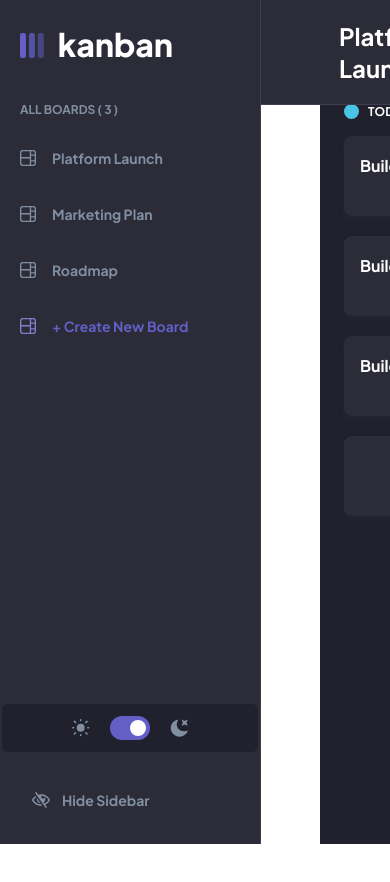
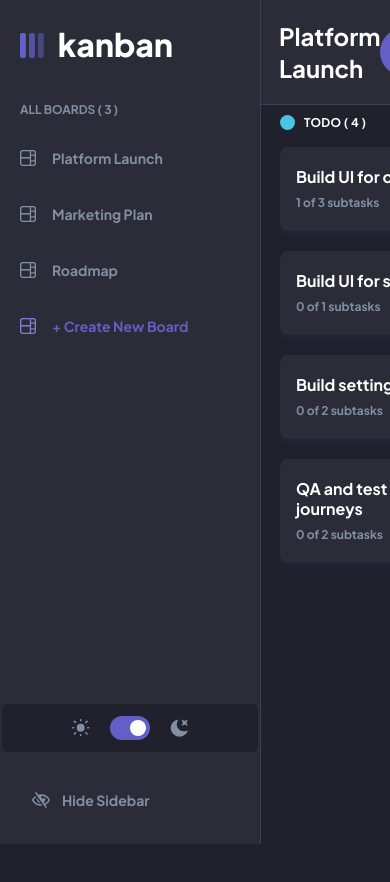
Before and after one commit to AdrianoEscarabote/Kanban-task-management-web-app, a Next.js app: page / in a window 390 px wide. Shown: the top 882 px of the page. Before the commit the page ends 844 px from the top, so only its background shows below. Built offline with nearby package versions, Linux system fonts and the light colour scheme.

Commit message:
feat: tablet responsiveness made

```diff
--- a/src/pages/index.tsx
+++ b/src/pages/index.tsx
@@ -8,6 +8,9 @@ import { setNameBoard } from '@/redux/nameBoard/actions'
 import ViewTaskModal from '@/components/shared/ViewTaskModal'
 import EditBoard from '@/components/shared/EditBoard'
 import DeleteTaskModal from '@/components/shared/DeleteTaskModal'
+import style from "../styles/style.module.css"
+import Button from '@/components/shared/Button'
+import EditTaskModal from '@/components/shared/EditTaskModal'
 
 const Home = () => {
   const dispatch = useDispatch()
@@ -15,6 +18,11 @@ const Home = () => {
   const { theme } = useSelector((rootReducer: rootState) => rootReducer.themeReducer)
   const { nameBoard } = useSelector((rootReducer: rootState) => rootReducer.reducerNameBoard)
   const boardNames = useSelector((rootReducer: rootState) => rootReducer.boardSlice)
+  const [task, setTask] = useState<string>("")
+  const [editBoardOpen, setEditBoardOpen] = useState<boolean>(false)
+  const [viewTaskModalOpen, setViewTaskModalOpen] = useState<boolean>(false)
+  const [deleteTaskModalOpen, setDeleteTaskModalOpen] = useState<boolean>(false)
+  const [editTaskModalOpen, setEditTaskModalOpen] = useState<boolean>(false)
 
   useEffect(() => {
     if (localStorage.getItem("nameBoard")) {
@@ -24,13 +32,15 @@ const Home = () => {
     }
   },[])
 
-
-  const [task, setTask] = useState<string>("")
-
-
-  const [editBoardOpen, setEditBoardOpen] = useState<boolean>(false)
-  const [viewTaskModalOpen, setViewTaskModalOpen] = useState<boolean>(false)
-  const [deleteTaskModalOpen, setDeleteTaskModalOpen] = useState<boolean>(false)
+  useEffect(() => {
+    if (theme === "light") {
+      document.querySelector("body")?.classList.add("body_light")
+      document.querySelector("body")?.classList.remove("body_dark")
+    } else {
+      document.querySelector("body")?.classList.add("body_dark")
+      document.querySelector("body")?.classList.remove("body_light")
+    }
+  }, [theme])
 
   // edit board open
   const handleOpenEditBoardModal = () => {
@@ -41,28 +51,25 @@ const Home = () => {
     setViewTaskModalOpen(!viewTaskModalOpen)
   }
 
-  // delete task modal open
-  const handleTaskModalOpen = () => {
-    setDeleteTaskModalOpen(!deleteTaskModalOpen)
-  }
-
   return (
     <>
       <Head>
         <title>Frontend Mentor | Kanban task management web app</title>
       </Head>
-      <main className={`transition min-h-screen pt-20 duration-0 flex flex-col items-start overflow-x-scroll justify-between ${theme === "light" ? "bg-almost_White" : "bg-almost_Dark" }`}>
-        <section className='flex items-start gap-6 p-6'>
+      <>
         {
           boardNames.boards
           .filter((board) => board.name === (!nameBoard ? boardNames.boards[0].name : nameBoard))
           .map((board) => (
             board &&
+            board.columns.length !== 0 ?
+            <main className={`transition min-h-screen overflow-y-scroll pt-20 duration-0 flex flex-col items-start justify-between ${theme === "light" ? "bg-almost_White" : "bg-almost_Dark" }`}>
+              <section className='h-full flex items-start gap-6 p-5'>
+                {
                   board.columns.map((col, index) => (
-                <div className='flex flex-col gap-4' key={index}>
-
+                    <div className='flex flex-col gap-4 h-full' key={index}>
                       <h3
-                  className={`font-bold uppercase tracking-wide text-xs/4
+                      className={`font-bold z-10 uppercase tracking-wide text-xs/4
                       ${theme === "light"
                       ? "text-_dark"
                       : "text-_white"}
@@ -76,29 +83,26 @@ const Home = () => {
                       ? "done relative pl-6"
                       : ""}
                       `}>{col.name} ( {col.tasks ? col.tasks.length : 0 } )</h3>
-
-                  <ul key={index} style={{ height: "80vh" }} className={`flex flex-col gap-5 w-72 rounded-md ${col?.tasks?.length === 0 || !col.tasks ? theme === "light" ? "col-gradient" : "col-gradient-dark" : "" }`}>
-
+                      <ul key={index} className={`flex h-full flex-col gap-5 w-72 rounded-md ${col?.tasks?.length === 0 || !col.tasks ? theme === "light" ? "col-gradient" : "col-gradient-dark" : "" }`}>
                         {
-
                           col?.tasks?.map((col, index) => (
-
                             <li key={index} style={{ boxShadow: "0px 4px 6px rgba(54, 78, 126, 0.101545)" }} className={`rounded-lg ${theme === "light" ? "bg-_white" : "bg-dark_Gray"}`}>
-                          <button className={`px-4 py-5 w-72 min-h-20 flex flex-start`} onClick={() => {
+                              <button className={`px-4 py-5 w-72 min-h-20 flex flex-col flex-start justify-start`} onClick={() => {
                                 handleOpenViewTaskModal()
                                 setTask(col.title)
                               }}>
-                            <p className={`font-bold text-base/5 ${theme === "light" ? "text-_dark" : "text-_white"}`}>{col.title}</p>
+                                <div className="flex flex-col gap-2">
+                                  <p className={`text-start font-bold text-base/5 ${theme === "light" ? "text-_dark" : "text-_white"}`}>{col.title}</p>
+                                  {
+                                    col.subtasks.length > 0 ? <span className={`text-_gray font-bold text-xs self-start`}>{col.subtasks.filter(sub => sub.isCompleted).length} of {col.subtasks.length} subtasks</span> : null
+                                  }
+                                </div>
                               </button>
                             </li>
-
                           ))
-
                         }
                       </ul>
                     </div>
-
-              ))
                   ))
                 }
                 <button
@@ -108,22 +112,40 @@ const Home = () => {
                 >
                   + New Column
                 </button>
+              </section>
+            </main>
+            : <main className={`transition min-h-screen pt-20 duration-0 flex flex-col items-center justify-center ${theme === "light" ? "bg-almost_White" : "bg-almost_Dark" }`}>
+                <section className='flex flex-col justify-center items-center gap-6 p-6'>
+                  <h2 className='font-bold text-lg/6 text-_gray'>This board is empty. Create a new column to get started.</h2>
+                  <div style={{ maxWidth: "174px", width: "100%" }}>
+                    <Button
+                      backgroundColor='#635FC7'
+                      label='+ Add New Column'
+                      size='small'
+                      textColor='#FFF'
+                      hover={style.hover_purpleLight}
+                      onClick={handleOpenEditBoardModal}
+                      />
+                  </div>
+                </section>
+              </main>
+          ))
+        }
         {
           editBoardOpen ? <EditBoard closeModal={() => setEditBoardOpen(false)} /> : null
         }
-
         {
-            viewTaskModalOpen ? <ViewTaskModal taskTarget={task} closeElipsis={() => setDeleteTaskModalOpen(!deleteTaskModalOpen)} closeModal={() => setViewTaskModalOpen(false)} /> : null
+          viewTaskModalOpen ? <ViewTaskModal taskTarget={task} openDeleteTaskModal={() => setDeleteTaskModalOpen(!deleteTaskModalOpen)} openEditTaskModal={() => setEditTaskModalOpen(!editTaskModalOpen)} closeModal={() => setViewTaskModalOpen(false)} /> : null
         }
-
         {
           deleteTaskModalOpen ? <DeleteTaskModal NameToDelete={task} closeModal={() => setDeleteTaskModalOpen(!deleteTaskModalOpen)} /> : null
         }
+        {
+          editTaskModalOpen ? <EditTaskModal task={task} closeModal={() => setEditTaskModalOpen(!editTaskModalOpen)} />  : null
+        }
+      </>
+    </>
+  );
+};
 
-        </section>
-      </main>
-    </>
-  )
-}
-
-export default Home
+export default Home;
--- a/src/styles/global.css
+++ b/src/styles/global.css
@@ -84,7 +84,7 @@ select {
   width: 12px;
 }
 *::-webkit-scrollbar-track {
-  background: transparent;
+  background: transparent !important;
 }
 *::-webkit-scrollbar-thumb {
   background: #635FC7;
@@ -93,12 +93,33 @@ select {
 *::-webkit-scrollbar-thumb:hover {
   background: #8b88f7;
 }
+
 .sidebarOpen {
   margin-left: 126px;
   border-left: 0px;
 }
+
 .mainSidebarOpen {
   margin-left: 320px;
+}
+
+@media (max-width: 768px) {
+  .mainSidebarOpen {
+    margin-left: 260px;
+    padding-top: 95px;
+    overflow-y: scroll;
+  }
+  .sidebarOpen {
+    margin-left: 66px;
+  }
+}
+
+.body_dark {
+  background-color: #20212C;
+}
+
+.body_light {
+  background-color: #F4F7FD;
 }
 
 .col-gradient {
```
Lines whose indentation alone changed are shown as unchanged.
